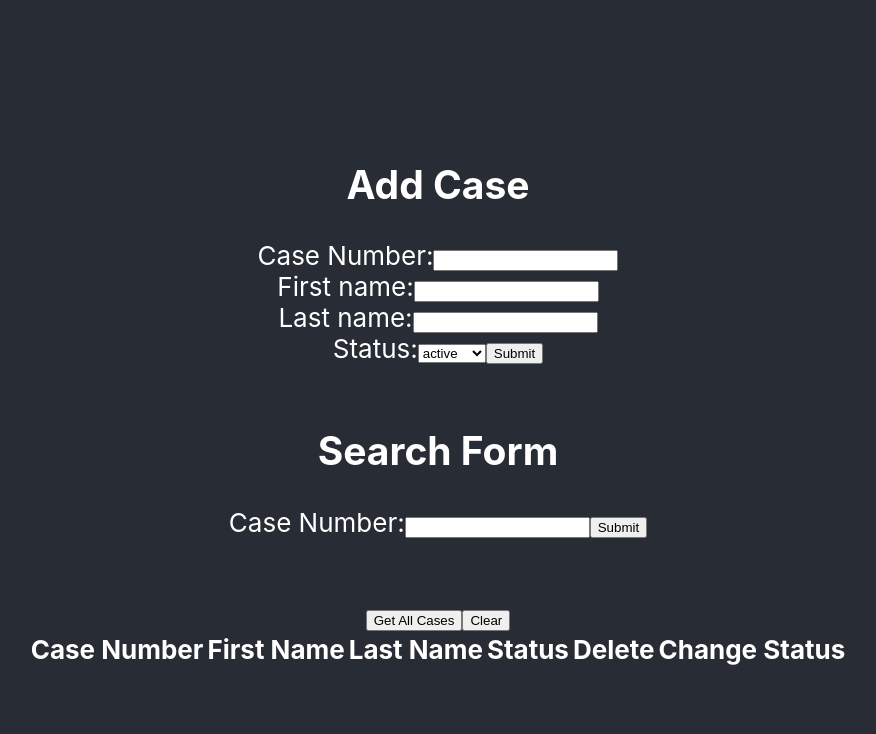
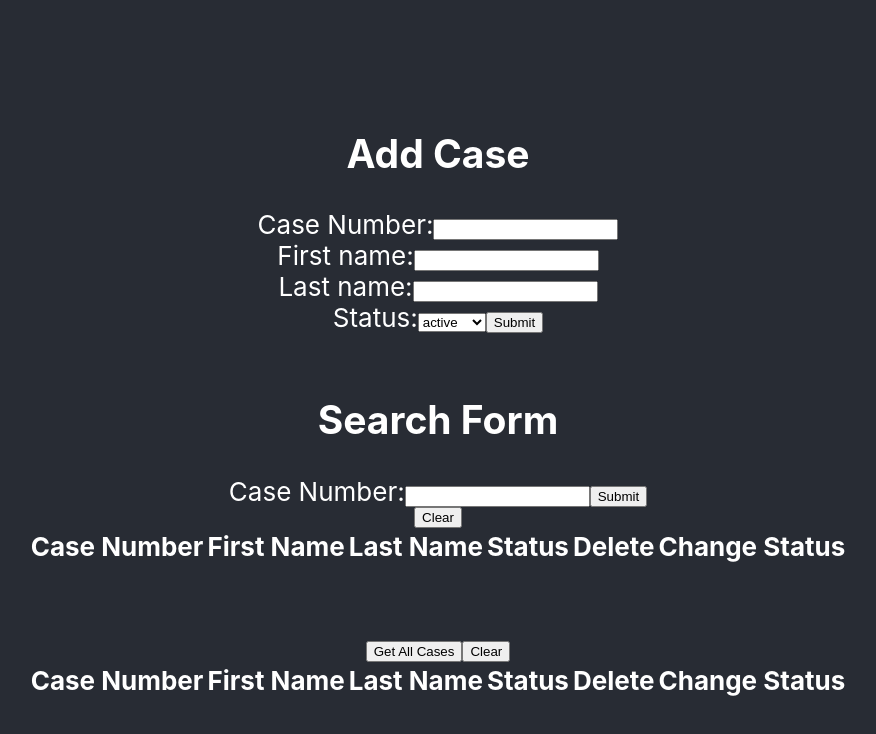
Before and after one commit to ryhorowitz/GT_app, a React (Create React App) app: page / in a window 1280 px wide. Shown: the top 734 px of the page, without its empty margins (202-1078 px from the left). Built offline with nearby package versions, Linux system fonts and the light colour scheme.

Commit message:
Search renders found case file

```diff
--- a/src/components/Search.js
+++ b/src/components/Search.js
@@ -2,19 +2,29 @@ import React, { useState } from 'react';
 import { useForm } from 'react-hook-form';
 
 function Search() {
-
+  const [loading, setLoading] = useState(false);
+  const [cases, setCases] = useState([]);
   const { register, handleSubmit } = useForm();
 
-  const findCase = ( { caseNumber }) => {
+  const findCase = ({ caseNumber }) => {
     console.log('caseNumber:', caseNumber)
     //
     fetch(`http://localhost:3000/case-file/${caseNumber}`)
       // then
       .then(res => res.json())
-      .then(data => console.log('case info:', data[0]))
+      .then(data => {
+        console.log('case info:', data[0])
+        if (data[0] === undefined) {
+          console.error('File not found.')
+        }
+        // add file data to state
+        setCases(data);
+        setLoading(false);
+      })
       .catch(err => console.error('ERROR:', err))
   }
   return (
+    <>
       <form onSubmit={handleSubmit(findCase)}>
         <h2>Search Form</h2>
         <label>Case Number:</label>
@@ -24,6 +34,64 @@ function Search() {
         />
         <input type="submit" />
       </form>
+      <button
+        onClick={() => {
+          setCases([]);
+        }}>Clear</button>
+      <table>
+        <thead>
+          <tr>
+            <th>Case Number</th>
+            <th>First Name</th>
+            <th>Last Name</th>
+            <th>Status</th>
+            <th>Delete</th>
+            <th>Change Status</th>
+          </tr>
+        </thead>
+        <tbody>
+          {(cases.length > 0) ?
+            cases.map((x, key) => <tr key={key}>
+              <td>{x.caseNumber}</td>
+              <td>{x.firstName}</td>
+              <td>{x.lastName}</td>
+              <td>{x.status}</td>
+              <td>
+                <button
+                  onClick={() => {
+                    console.log('case#', x.caseNumber)
+                    // deleteCase(x.caseNumber);
+                  }}>Delete</button>
+              </td>
+              <td>
+                <select onChange={(e) => {
+                  const newStatus = e.target.value;
+                  // setToUpdateStatus(newStatus);
+                }}>
+                  <option value="active">active</option>
+                  <option value="inactive">inactive</option>
+                  <option value="closed">closed</option>
+                </select>
+              </td>
+              <td>
+                <button
+                  onClick={() => {
+                    // grab selected value and send to server Patch?
+                    // updateStatus(toUpdateStatus);
+                  }}
+                >Update</button>
+              </td>
+            </tr>)
+            :
+            <tr>
+              <td className="text-center" colSpan="4">
+                <b></b>
+              </td>
+            </tr>}
+
+        </tbody>
+      </table>
+    </>
   );
 }
 
```
Lines whose indentation alone changed are shown as unchanged.
